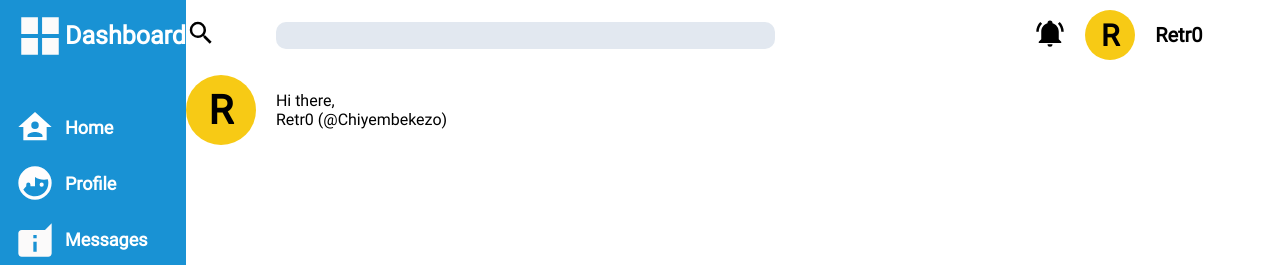
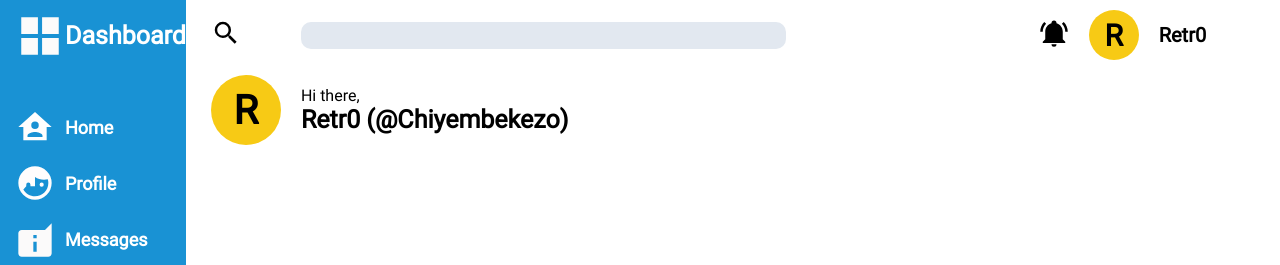
Before and after one commit to PhoenixTech2003/dashboard, a plain HTML site: page index.html in a window 1280 px wide. Shown: the top 265 px of the page. Drawn offline with Linux system fonts and the light colour scheme.

Commit message:
Add style rules to salutation p:nth-child(20

```diff
--- a/style.css
+++ b/style.css
@@ -80,6 +80,7 @@ img + span:nth-child(14){
 
 .header{
     padding-top: var(--top-padding);
+    padding-left: 25px;
     display: grid;
     align-items: center;
     align-content: center;
@@ -125,3 +126,8 @@ p + .description-picture  {
     font-size: 40px;
 
 }
+
+.salutation p:nth-child(2){
+    font-size: 25px;
+    font-weight: 900;
+}
```
